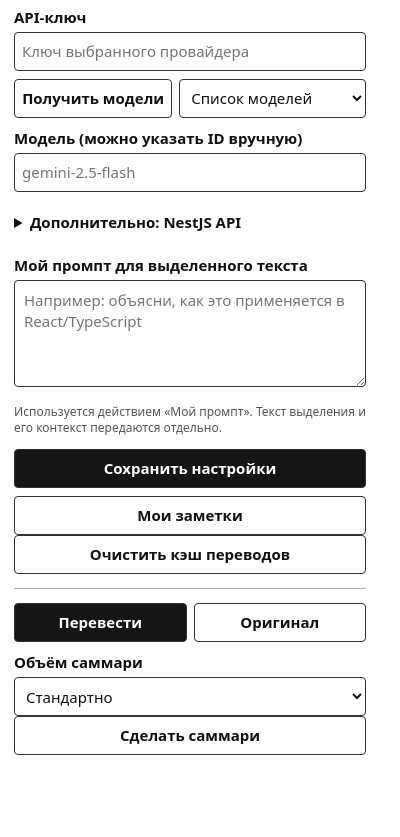
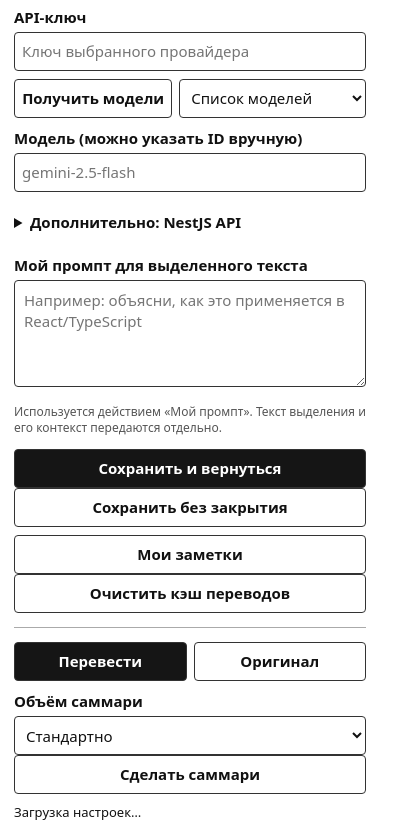
Before and after one commit to 620474/firefox-translater, a browser extension: page popup.html in a window 400 px wide. Shown: the part 120-957 px from the top of the page. Before the commit the page ends 918 px from the top, so only its background shows below. Drawn offline with Linux system fonts and the light colour scheme.

Commit message:
fix(settings): add save-and-return control

```diff
--- a/popup.html
+++ b/popup.html
@@ -32,7 +32,8 @@
     <textarea id="customPrompt" rows="4" maxlength="1600"
       placeholder="Например: объясни, как это применяется в React/TypeScript"></textarea>
     <p class="hint">Используется действием «Мой промпт». Текст выделения и его контекст передаются отдельно.</p>
-    <button id="save" type="button" class="primary">Сохранить настройки</button>
+    <button id="save" type="button" class="primary">Сохранить и вернуться</button>
+    <button id="saveOnly" type="button">Сохранить без закрытия</button>
     <button id="notesOpen" type="button">Мои заметки</button>
     <button id="clearCache" type="button">Очистить кэш переводов</button>
     <hr>
@@ -45,7 +46,7 @@
       <option value="detailed">Подробно</option>
     </select>
     <button id="summary" type="button">Сделать саммари</button>
-    <p id="status" role="status" aria-live="polite"></p>
+    <p id="status" role="status" aria-live="polite">Загрузка настроек…</p>
   </main>
   <script src="reader-actions.js"></script>
   <script src="popup.js"></script>
```
